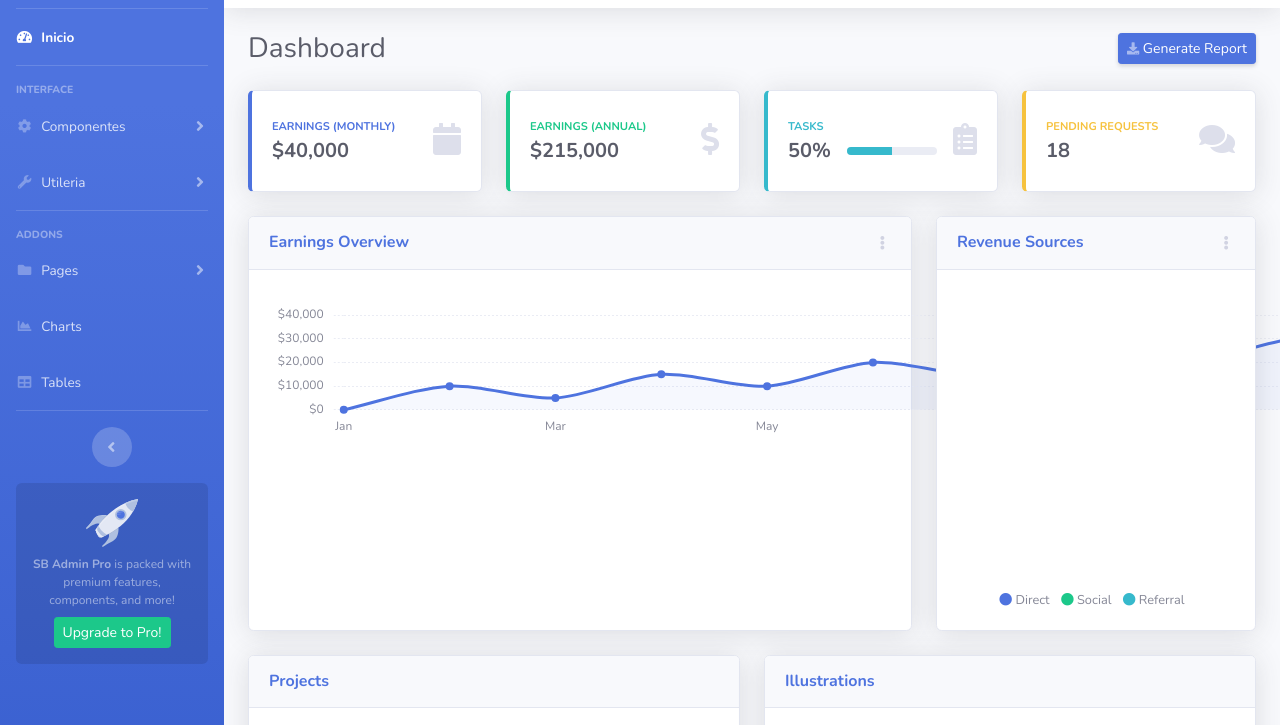
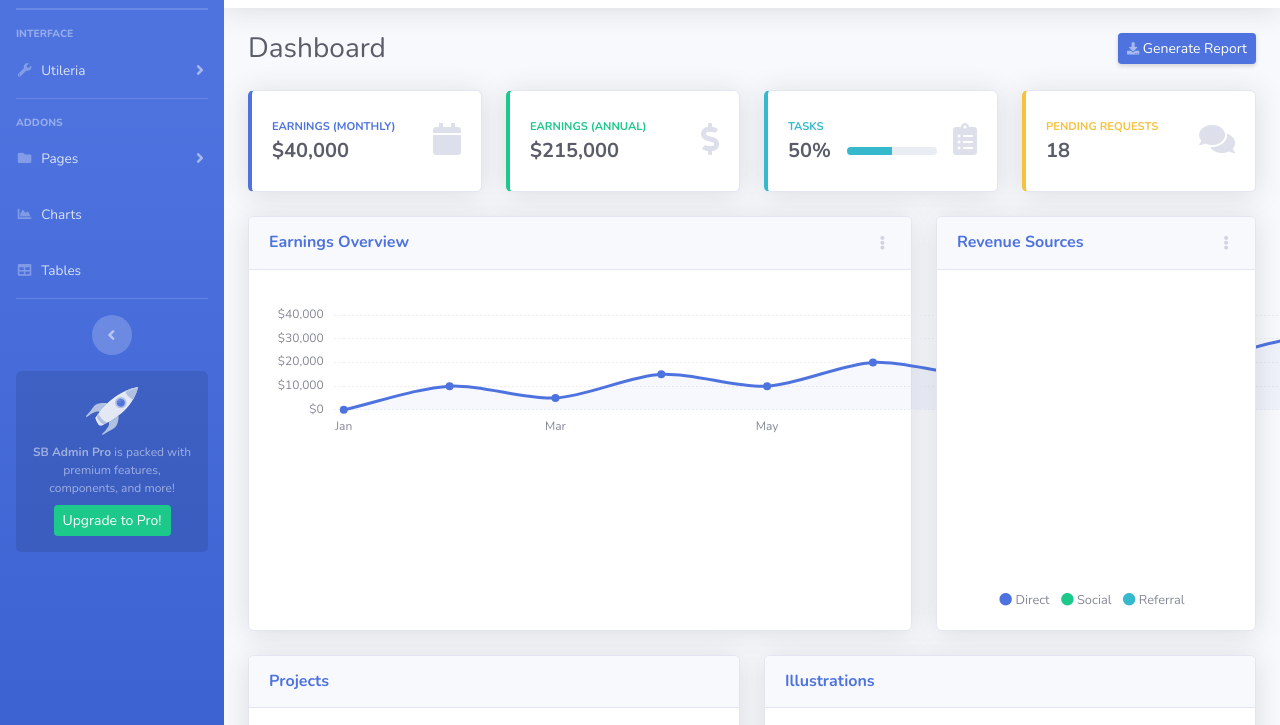
Before and after one commit to joseaoc007/curso_GitGithub, a website with bundled scripts: page index.html in a window 1280 px wide. Shown: the part 62-787 px from the top of the page. Built offline with nearby package versions, Linux system fonts and the light colour scheme.

Commit message:
Modificacion de index

```diff
--- a/index.html
+++ b/index.html
@@ -9,7 +9,7 @@
     <meta name="description" content="">
     <meta name="author" content="">
 
-    <title>SB Admin 2 - Dashboard</title>
+
 
     <!-- Custom fonts for this template-->
     <link href="vendor/fontawesome-free/css/all.min.css" rel="stylesheet" type="text/css">
@@ -42,11 +42,7 @@
             <hr class="sidebar-divider my-0">
 
             <!-- Nav Item - Dashboard -->
-            <li class="nav-item active">
-                <a class="nav-link" href="index.html">
-                    <i class="fas fa-fw fa-tachometer-alt"></i>
-                    <span>Inicio</span></a>
-            </li>
+
 
             <!-- Divider -->
             <hr class="sidebar-divider">
@@ -57,20 +53,7 @@
             </div>
 
             <!-- Nav Item - Pages Collapse Menu -->
-            <li class="nav-item">
-                <a class="nav-link collapsed" href="#" data-toggle="collapse" data-target="#collapseTwo"
-                    aria-expanded="true" aria-controls="collapseTwo">
-                    <i class="fas fa-fw fa-cog"></i>
-                    <span>Componentes</span>
-                </a>
-                <div id="collapseTwo" class="collapse" aria-labelledby="headingTwo" data-parent="#accordionSidebar">
-                    <div class="bg-white py-2 collapse-inner rounded">
-                        <h6 class="collapse-header">Componentes :</h6>
-                        <a class="collapse-item" href="buttons.html">Botones</a>
-                        <a class="collapse-item" href="cards.html">Cartas</a>
-                    </div>
-                </div>
-            </li>
+
 
             <!-- Nav Item - Utilities Collapse Menu -->
             <li class="nav-item">
```
